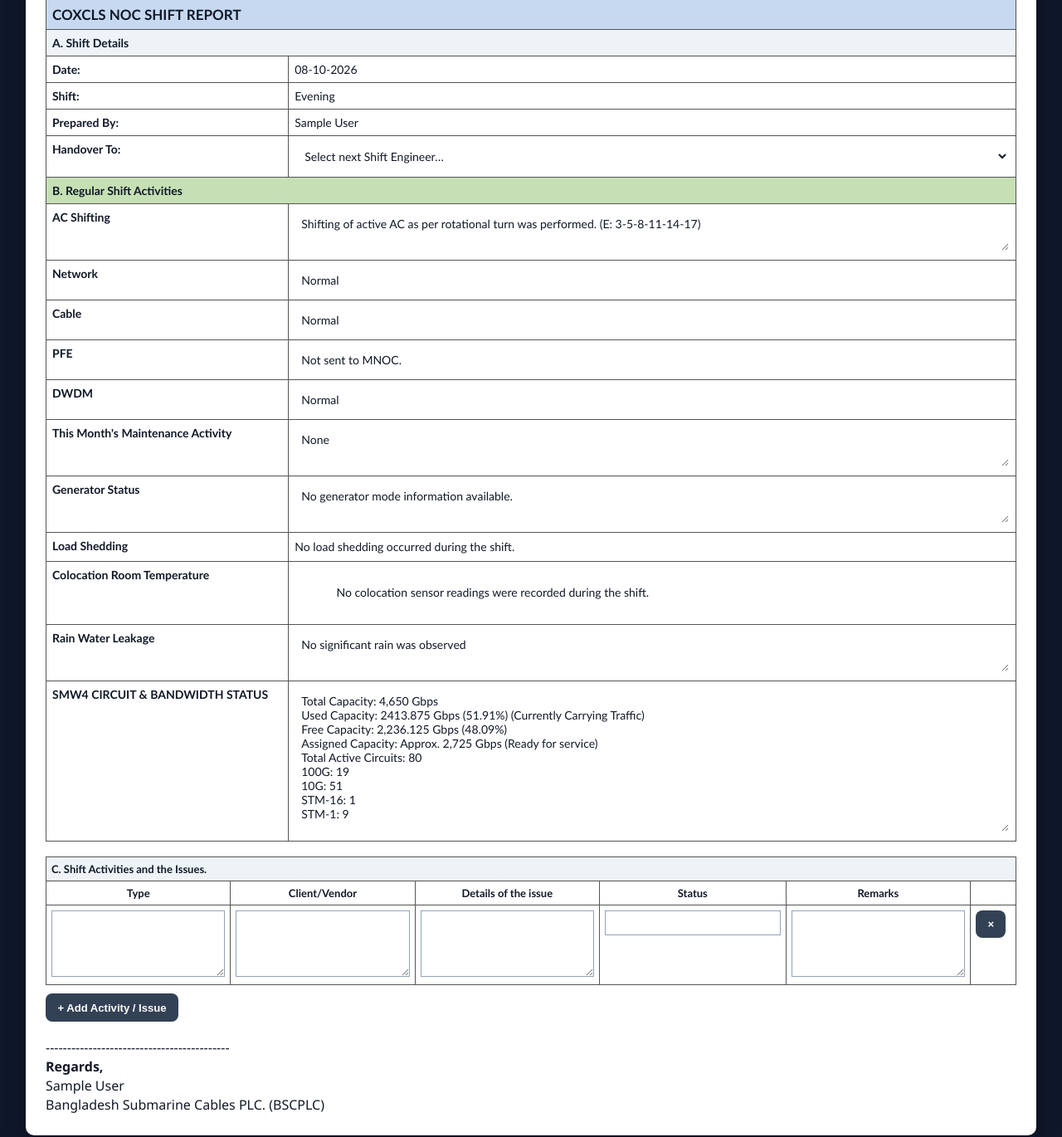
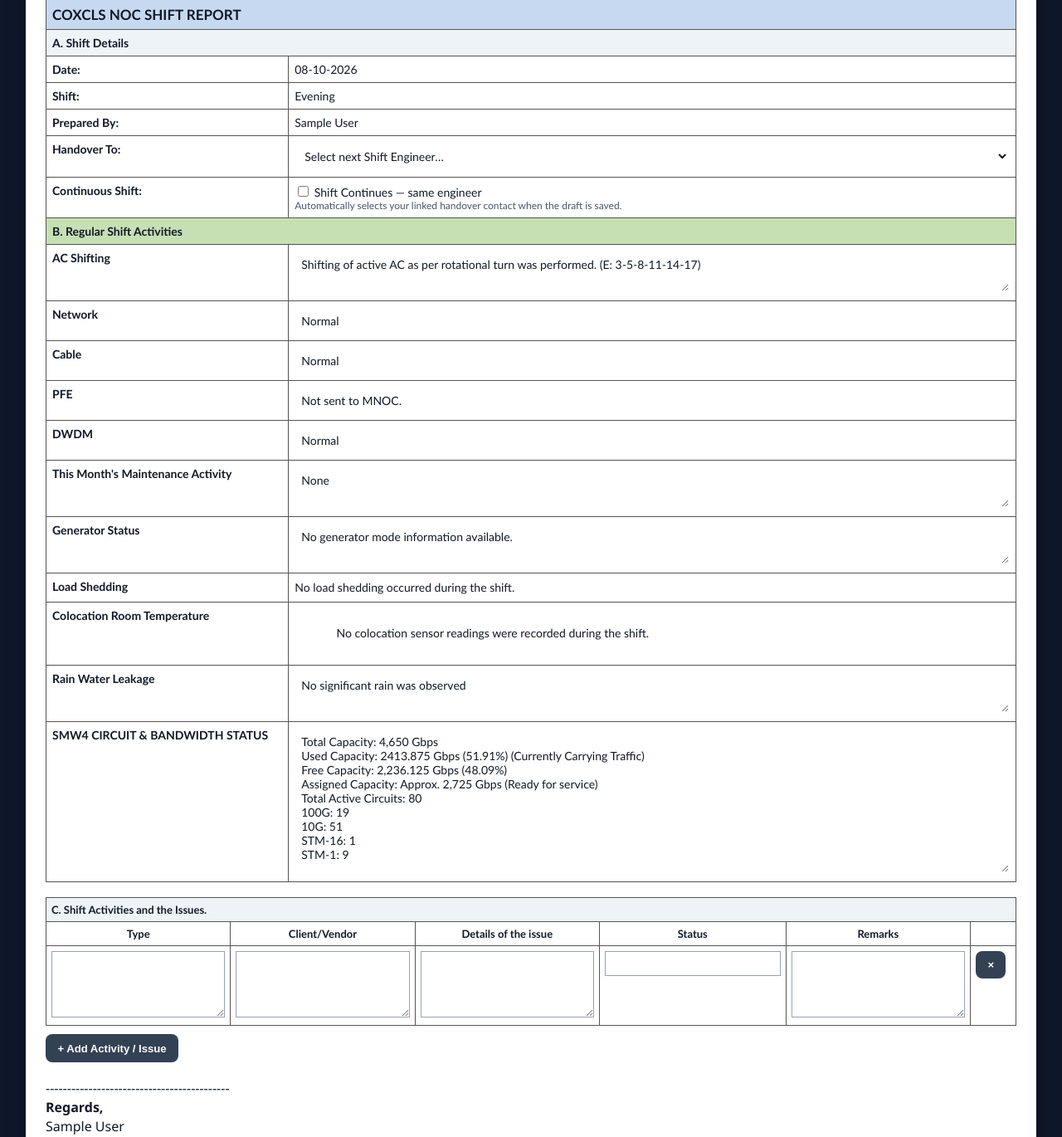
Before and after one commit to JsayeedR/sysmonitor, a Django app: page /shift-report/ in a window 1280 px wide. Shown: the part 312-1682 px from the top of the page at 83% size. Run offline with Django 5.2, Linux system fonts and the light colour scheme; the visitor is signed in with stand-in values (Sample User, id 1); data comes from the database, SQL or seed files in the repository; data that the repository does not hold is empty.

Commit message:
SysMonitor Shift Report: add continuous shift handover support

```diff
--- a/sysmonitor/shiftreport/models.py
+++ b/sysmonitor/shiftreport/models.py
@@ -255,6 +255,12 @@ class ShiftReport(models.Model):
     issues_observed = models.TextField(blank=True)
     pending_handover = models.TextField(blank=True)
     important_notes = models.TextField(blank=True)
+
+    # Explicitly records that the same engineer continues
+    # into the next shift instead of handing over to another.
+    shift_continues = models.BooleanField(
+        default=False,
+    )
 
     # Optional extra CC entered by report writer.
     additional_cc = models.TextField(blank=True)
--- a/sysmonitor/shiftreport/templates/shiftreport/home.html
+++ b/sysmonitor/shiftreport/templates/shiftreport/home.html
@@ -436,7 +436,11 @@ table.history th{
           <td class="label-cell">Handover To:</td>
           <td class="edit-cell">
 
-            <select name="handover_to" required>
+            <select
+              name="handover_to"
+              data-self-contact="{{ self_contact_id|default_if_none:'' }}"
+              required
+            >
               <option value="">Select next Shift Engineer…</option>
 
               {% for contact in contacts %}
@@ -452,6 +456,25 @@ table.history th{
           </td>
         </tr>
 
+
+        <tr>
+          <td class="label-cell">Continuous Shift:</td>
+          <td class="edit-cell">
+            <label>
+              <input
+                type="checkbox"
+                name="shift_continues"
+                value="on"
+                style="width:auto"
+              >
+              Shift Continues — same engineer
+            </label>
+            <div style="font-size:12px;color:#475569">
+              Automatically selects your linked
+              handover contact when the draft is saved.
+            </div>
+          </td>
+        </tr>
 
         <tr>
           <th colspan="2" class="section-b">
@@ -920,5 +943,71 @@ function removeActivityRow(button) {
 }
 </script>
 
+
+<script>
+document.addEventListener('DOMContentLoaded', function () {
+  const checkbox = document.querySelector(
+    'input[name="shift_continues"]'
+  );
+
+  const selector = document.querySelector(
+    'select[name="handover_to"]'
+  );
+
+  if (!checkbox || !selector) {
+    return;
+  }
+
+  const selfContactId = selector.dataset.selfContact || '';
+
+  let previousSelection = selector.value;
+
+  function syncContinuousShift() {
+    if (checkbox.checked) {
+      if (!selfContactId) {
+        checkbox.checked = false;
+        alert(
+          'Your account has no linked active handover contact. ' +
+          'Please contact the administrator.'
+        );
+        return;
+      }
+
+      if (!selector.querySelector(
+        'option[value="' + selfContactId + '"]'
+      )) {
+        checkbox.checked = false;
+        alert('Your linked handover contact is unavailable.');
+        return;
+      }
+
+      previousSelection = selector.value;
+      selector.value = selfContactId;
+    } else {
+      selector.value = previousSelection;
+    }
+  }
+
+  checkbox.addEventListener(
+    'change',
+    syncContinuousShift
+  );
+
+  selector.addEventListener('change', function () {
+    if (
+      checkbox.checked &&
+      selector.value !== selfContactId
+    ) {
+      checkbox.checked = false;
+      previousSelection = selector.value;
+    }
+  });
+
+  if (checkbox.checked) {
+    selector.value = selfContactId;
+  }
+});
+</script>
+
 </body>
 </html>
--- a/sysmonitor/shiftreport/views.py
+++ b/sysmonitor/shiftreport/views.py
@@ -44,6 +44,74 @@ def _can_manage_report(user, report):
 
     return report.prepared_by_id == user.id
 
+
+
+def _resolve_shift_handover(user, handover_id, continues):
+    """
+    Resolve a handover recipient.
+
+    Normal handover:
+        Another engineer must be selected.
+
+    Continuous shift:
+        Automatically select the current engineer's
+        linked, active handover contact.
+    """
+    import re
+
+    if continues:
+        contacts = ShiftHandoverContact.objects.filter(
+            user=user,
+            is_active=True,
+        )
+
+        if contacts.count() != 1:
+            raise ValueError(
+                'Shift Continues requires exactly one active '
+                'handover contact linked to your account.'
+            )
+
+        return contacts.get()
+
+    contact = ShiftHandoverContact.objects.filter(
+        pk=handover_id,
+        is_active=True,
+    ).first()
+
+    if contact is None:
+        raise ValueError(
+            'Please select an active handover recipient.'
+        )
+
+    if contact.user_id == user.pk:
+        raise ValueError(
+            'You cannot hand over to yourself unless '
+            'Shift Continues is selected.'
+        )
+
+    # Handle older handover contacts without a linked user.
+    # Employee-number suffixes such as (2136) are ignored
+    # only for the purpose of identifying self-handover.
+    if contact.user_id is None:
+        normalized_contact_name = re.sub(
+            r'\s*\(\d+\)\s*$',
+            '',
+            contact.name,
+        ).strip().casefold()
+
+        normalized_user_name = (
+            user.get_full_name().strip().casefold()
+        )
+
+        if (
+            normalized_user_name
+            and normalized_contact_name == normalized_user_name
+        ):
+            raise ValueError(
+                'Self-handover requires Shift Continues.'
+            )
+
+    return contact
 
 def _config():
     # Reading Shift Report pages must never create DB rows.
@@ -246,10 +314,20 @@ def shift_report_home(request):
         .order_by('-opened_at', '-id')[:20]
     )
 
+    self_contact_id = (
+        ShiftHandoverContact.objects.filter(
+            user=request.user,
+            is_active=True,
+        )
+        .values_list('id', flat=True)
+        .first()
+    )
+
     return render(
         request,
         'shiftreport/home.html',
         {
+            'self_contact_id': self_contact_id,
             'role': get_role(request.user),
             'user': request.user,
 
@@ -292,16 +370,16 @@ def shift_report_create(request):
         '',
     ).strip()
 
-    handover = ShiftHandoverContact.objects.filter(
-        id=handover_id,
-        is_active=True,
-    ).first()
-
-    if handover is None:
-        messages.error(
-            request,
-            'Please select an active handover recipient.'
-        )
+    continues = request.POST.get('shift_continues') == 'on'
+
+    try:
+        handover = _resolve_shift_handover(
+            request.user,
+            handover_id,
+            continues,
+        )
+    except ValueError as exc:
+        messages.error(request, str(exc))
         return redirect('shiftreport:home')
 
     existing = (
@@ -379,6 +457,7 @@ def shift_report_create(request):
         shift_end=snapshot['end'],
         prepared_by=request.user,
         handover_to=handover,
+        shift_continues=continues,
 
         ac_shifting=request.POST.get(
             'ac_shifting',
@@ -560,10 +639,20 @@ def shift_report_edit(request, report_id):
         ):
             preview_cc.append(address)
 
+    self_contact_id = (
+        ShiftHandoverContact.objects.filter(
+            user=report.prepared_by,
+            is_active=True,
+        )
+        .values_list('id', flat=True)
+        .first()
+    )
+
     return render(
         request,
         'shiftreport/edit.html',
         {
+            'self_contact_id': self_contact_id,
             'role': get_role(request.user),
             'user': request.user,
             'report': report,
@@ -628,22 +717,23 @@ def shift_report_save(request, report_id):
 
     handover_id = request.POST.get('handover_to', '').strip()
 
-    handover = ShiftHandoverContact.objects.filter(
-        id=handover_id,
-        is_active=True,
-    ).first()
-
-    if handover is None:
-        messages.error(
-            request,
-            'Please select an active handover recipient.'
-        )
+    continues = request.POST.get('shift_continues') == 'on'
+
+    try:
+        handover = _resolve_shift_handover(
+            report.prepared_by,
+            handover_id,
+            continues,
+        )
+    except ValueError as exc:
+        messages.error(request, str(exc))
         return redirect(
             'shiftreport:edit',
             report_id=report.id,
         )
 
     report.handover_to = handover
+    report.shift_continues = continues
 
     _apply_structured_report_fields(
         report,
```
Also changed, not shown: sysmonitor/shiftreport/templates/shiftreport/edit.html (+88 -0 lines), sysmonitor/shiftreport/migrations/0005_shiftreport_shift_continues.py (added).
